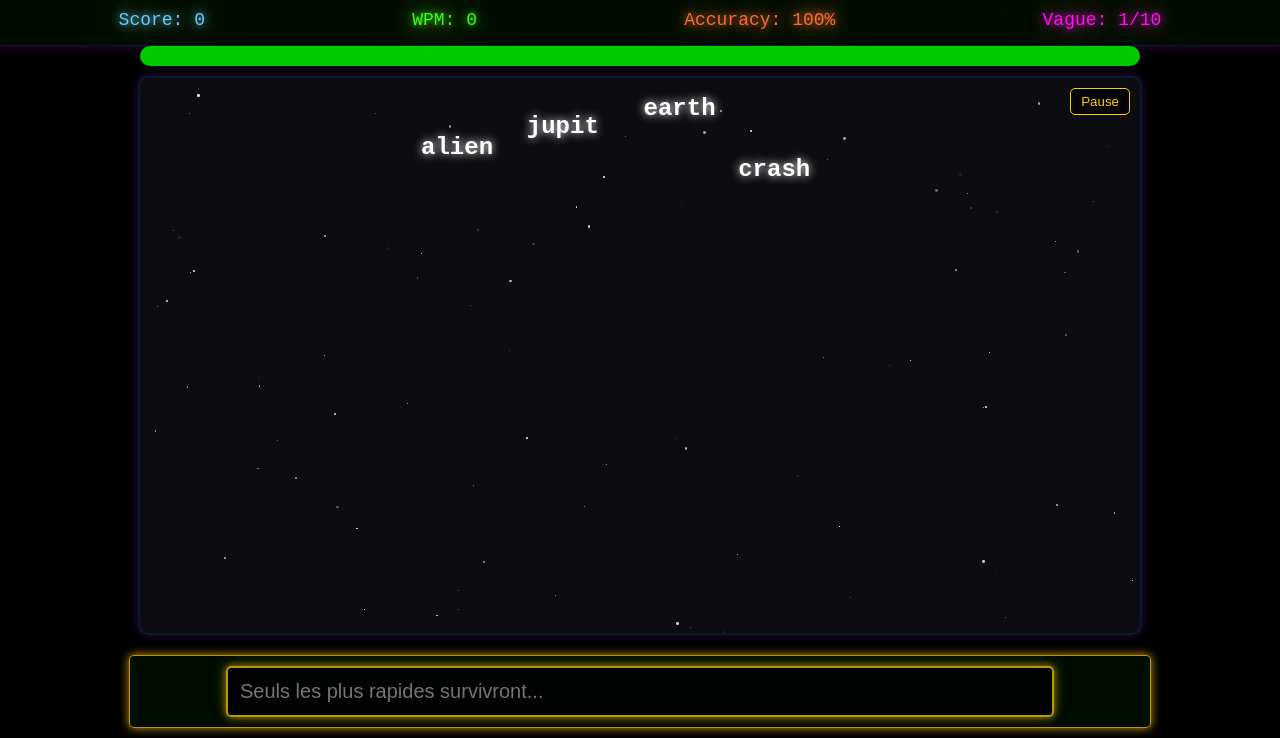
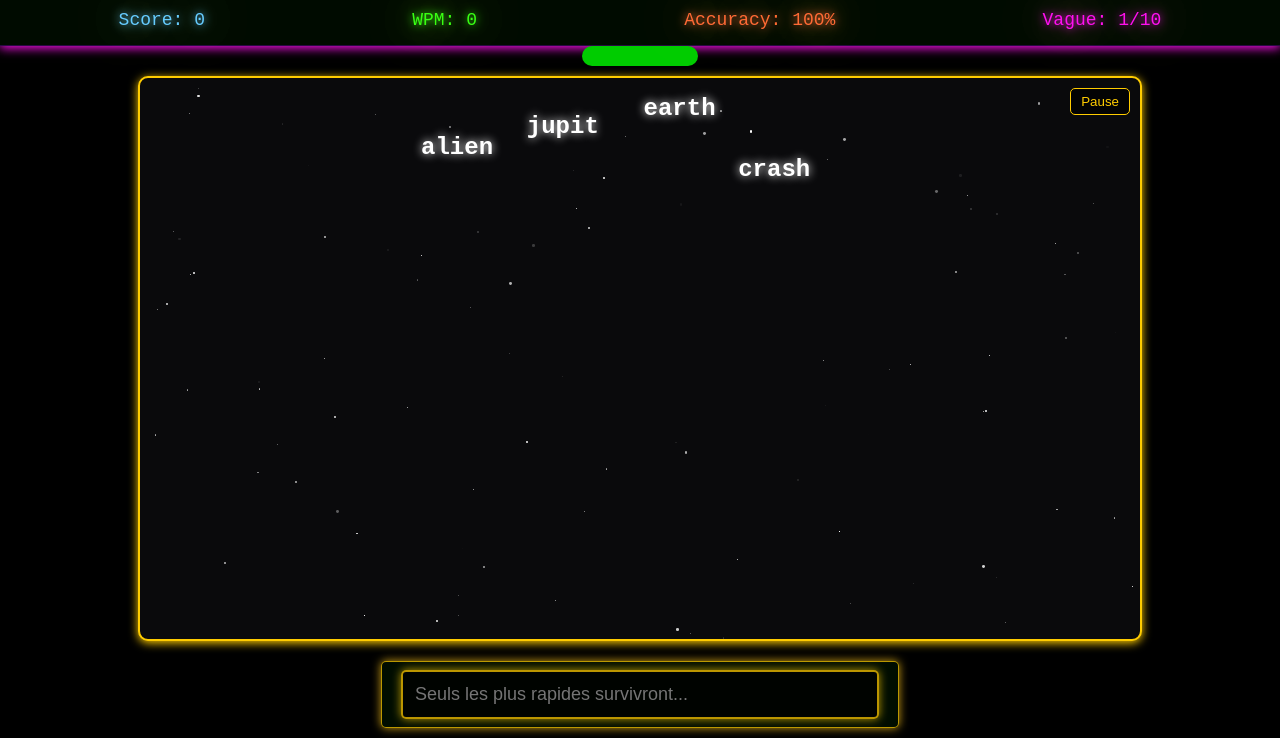
Before and after one commit to Mrbrokoly/Space-typing-Invaders, a plain HTML site: page forme.html in a window 1280 px wide. Shown: the part 62-800 px from the top of the page. Drawn offline with Linux system fonts and the light colour scheme.

Commit message:
Amelioration de l'interface visuel

```diff
--- a/style.css
+++ b/style.css
@@ -6,7 +6,7 @@
     margin: 0;
     overflow: hidden;
     text-align: center;
-    background-image: url(ressource/background/stars.jpg);
+    background-image: black;
     height: 100vh;
     display: flex;
     flex-direction: column;
@@ -36,13 +36,13 @@ color: transparent;
     width: 90%;
     max-width: 1000px;
     margin: 10px auto;
-    border: 2px solid #0A1A2F;
-    box-shadow: 0 0 10px #2a0944;
+    border: 2px solid  #ffcc00;
+    box-shadow: 0 2px 10px #ffcc00;
 
 
     border-radius: 10px;
     overflow: hidden;
-    background-color: #0D0D11;
+    background-color: #0a0a0c;
     background-size: cover;
 }
         /* Barre de statistiques en haut */
@@ -51,8 +51,8 @@ color: transparent;
             justify-content: space-around;
             padding: 15px;
             background-color: rgba(0, 17, 0, 0.648);
-            border-bottom: 1px solid #0A1A2F;
-            box-shadow: 0 1px 10px #2a0944;
+            border-bottom: 1px solid #2a0944;
+            box-shadow: 0 2px 10px #ff10f0;
         }
         #Score{
             color: #66ccff;
@@ -80,19 +80,19 @@ color: transparent;
 
         /* Zone de saisie en bas */
         #inputContainer {
-            width: 90%;
-            max-width: 1000px;
+            width: 80%;
+            max-width: 500px;
             margin: 10px auto;
-            padding: 10px;
+            padding: 8px;
             background-color: rgba(0, 17, 0, 0.8);
             border: 1px solid #ffcc00bb;
             border-radius: 5px;
             box-shadow: 0 0 10px rgba(250, 194, 25, 0.815);
         }
         #inputBox {
-            width: 80%;
+            width: 90%;
             padding: 12px;
-            font-size: 20px;
+            font-size: 18px;
             background-color: rgba(0, 0, 0, 0.7);
             color:#ffcc00bb ;
             border: 2px solid #ffcc00bb;
@@ -103,7 +103,7 @@ color: transparent;
         }
            /* Barre de vie */
            #lifeBarContainer {
-            width: 90%;
+            width: 9%;
             max-width: 1000px;
             height: 20px;
             background-color: rgba(0, 17, 0, 0.8);
@@ -134,7 +134,7 @@ color: transparent;
             z-index: 100;
         }
         #pauseButton:hover {
-            background: rgba(255, 251, 0, 0.2);
+            background: rgba(255, 234, 0, 0.2);
         }
 
                /* Écran de pause */
@@ -201,7 +201,7 @@ color: transparent;
             }
 
             #restartButton:hover {
-                background: rgba(0, 255, 0, 0.2);
+                background: rgba(255, 234, 0, 0.2);
             }
                  /* Animation d'explosion */
         .explosion {
```
Also changed, not shown: forme.html (+2 -0 lines).
